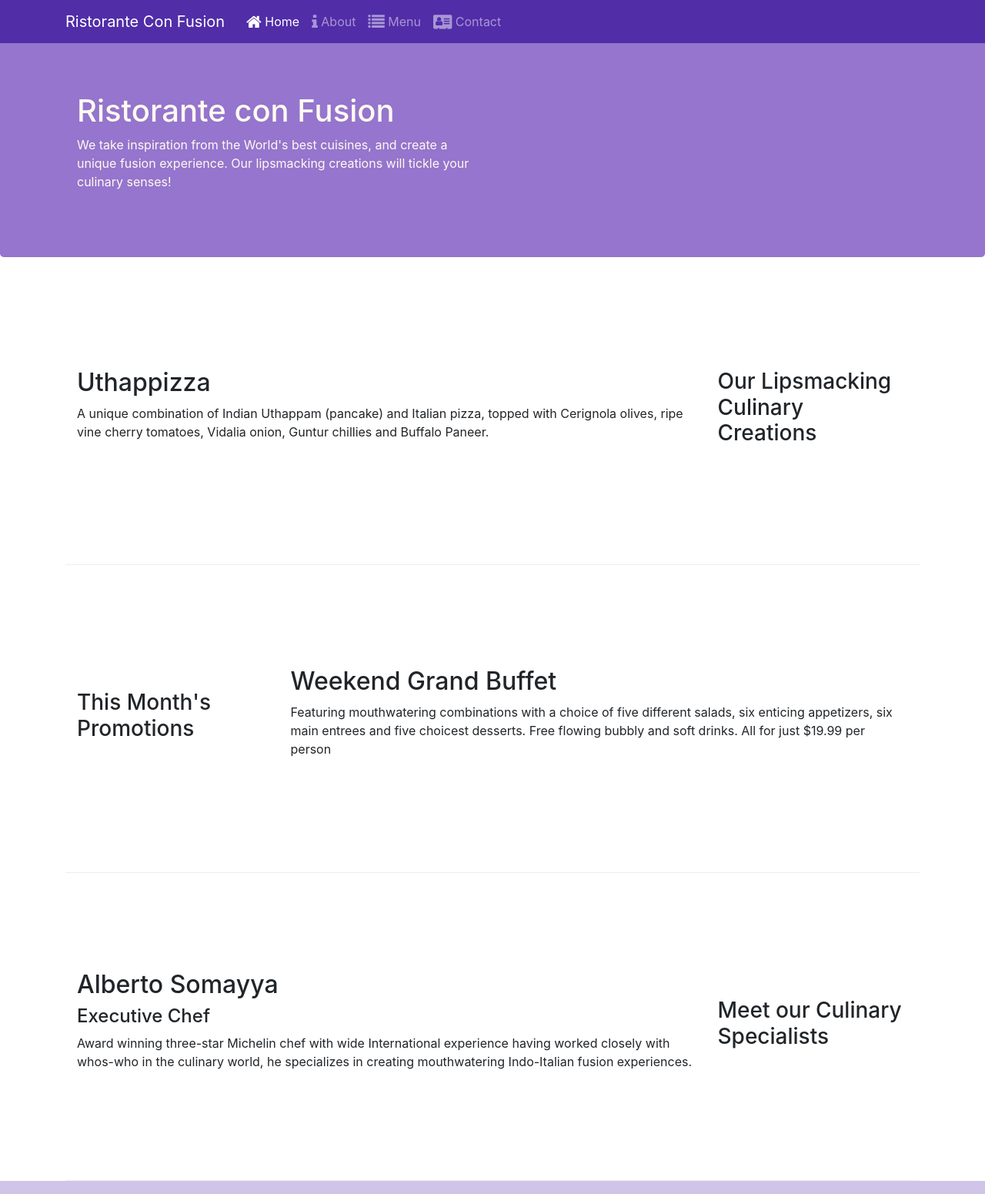
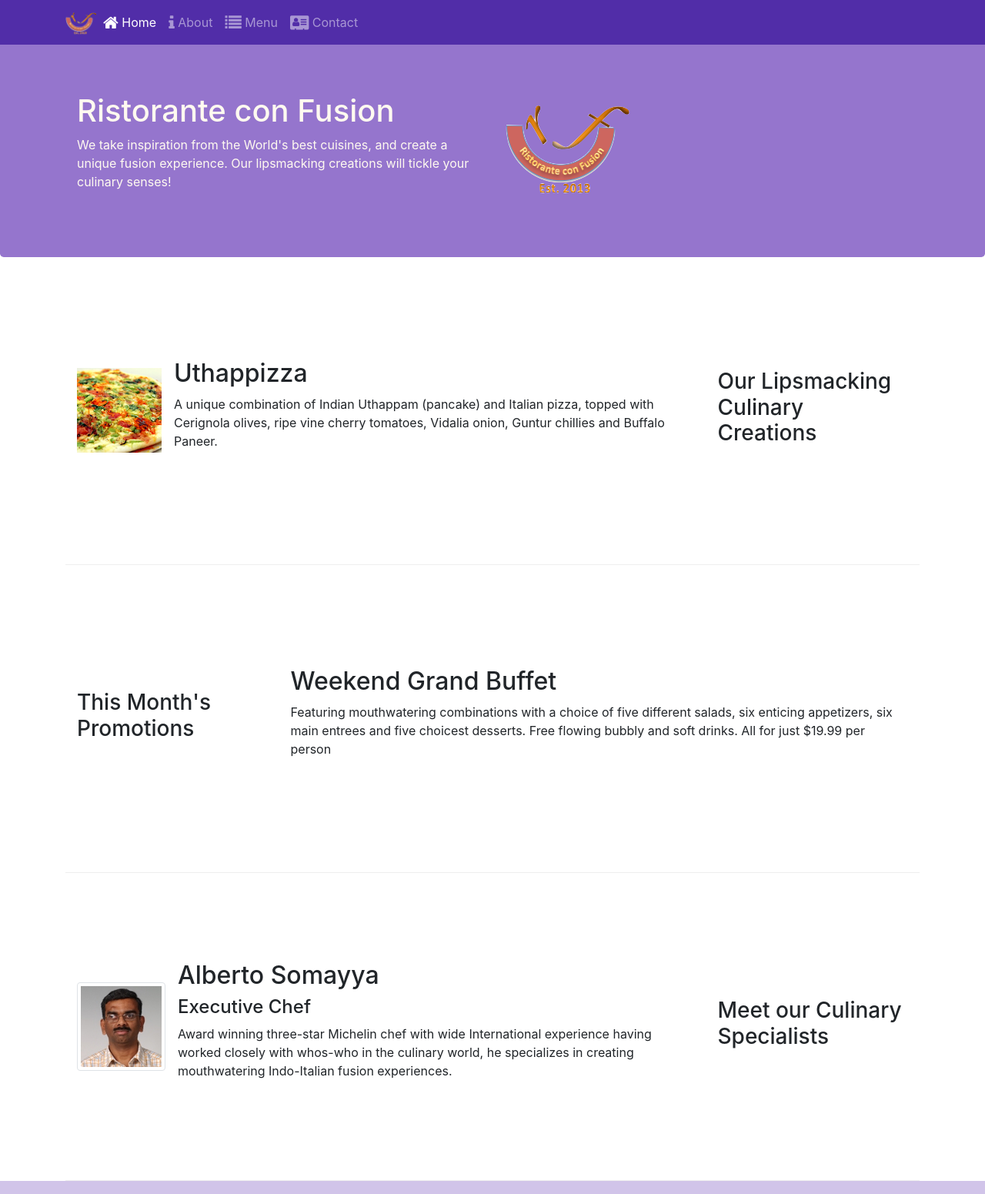
Before and after one commit to vpaklatzis/BootstrapIntro, a website: page index.html in a window 1280 px wide. Shown: the top 1551 px of the page at 77% size. Drawn offline with nearby package versions, Linux system fonts and the light colour scheme.

Commit message:
Added imagess and media objects

```diff
--- a/index.html
+++ b/index.html
@@ -20,7 +20,7 @@
             <button class="navbar-toggler" type="button" data-toggle="collapse" data-target="#Navbar">
                 <span class="navbar-toggler-icon"></span>
             </button>
-            <a href="#" class="navbar-brand mr-auto">Ristorante Con Fusion</a>
+            <a href="#" class="navbar-brand mr-auto"><img src="img/logo.png" height="30" width="41"></a>
             <div class="collapse navbar-collapse" id="Navbar">
                 <ul class="navbar-nav mr-auto">
                     <li class="nav-item active"><a href="#" class="nav-link"><span class="fa fa-home fa-lg"></span> Home</a></li>
@@ -39,7 +39,8 @@
                     <h1>Ristorante con Fusion</h1>
                     <p>We take inspiration from the World's best cuisines, and create a unique fusion experience. Our lipsmacking creations will tickle your culinary senses!</p>
                 </div>
-                <div class="col-12 col-sm">
+                <div class="col-12 col-sm align-self-center">
+                    <img src="img/logo.png" class="img-fluid">
                 </div>
             </div>
         </div>
@@ -51,8 +52,14 @@
                 <h3>Our Lipsmacking Culinary Creations</h3>
             </div>
             <div class="col col-sm order-sm-first col-md">
-                <h2>Uthappizza</h2>
-                <p>A unique combination of Indian Uthappam (pancake) and Italian pizza, topped with Cerignola olives, ripe vine cherry tomatoes, Vidalia onion, Guntur chillies and Buffalo Paneer.</p>
+                <div class="media">
+                    <img src="img/uthappizza.png" alt="uthappizza" class="d-flex mr-3 img-thumnail align-self-center">
+                        <div class="media-body">
+                            <h2 class="mt-0">Uthappizza</h2>
+                            <p class="d-none d-sm-block">A unique combination of Indian Uthappam (pancake) and Italian pizza, topped with Cerignola olives,
+                                 ripe vine cherry tomatoes, Vidalia onion, Guntur chillies and Buffalo Paneer.</p>
+                        </div>
+                </div>
             </div>
         </div>
 
@@ -62,7 +69,8 @@
             </div>
             <div class="col col-sm col-md">
                 <h2>Weekend Grand Buffet</h2>
-                <p>Featuring mouthwatering combinations with a choice of five different salads, six enticing appetizers, six main entrees and five choicest desserts. Free flowing bubbly and soft drinks. All for just $19.99 per person </p>
+                <p class="d-none d-sm-block">Featuring mouthwatering combinations with a choice of five different salads,
+                    six enticing appetizers, six main entrees and five choicest desserts. Free flowing bubbly and soft drinks. All for just $19.99 per person </p>
             </div>
         </div>
 
@@ -71,9 +79,16 @@
                 <h3>Meet our Culinary Specialists</h3>
             </div>
             <div class="col col-sm order-sm-first col-md">
-                <h2>Alberto Somayya</h2>
-                <h4>Executive Chef</h4>
-                <p>Award winning three-star Michelin chef with wide International experience having worked closely with whos-who in the culinary world, he specializes in creating mouthwatering Indo-Italian fusion experiences. </p>
+                <div class="media">
+                    <img src="img/alberto.png" alt="alberto" class="d-flex mr-3 align-self-center img-thumbnail">
+                    <div class="media-body">
+                        <h2 class="mt-0">Alberto Somayya</h2>
+                        <h4>Executive Chef</h4>
+                        <p class="d-none d-sm-block">Award winning three-star Michelin chef with wide International experience having worked closely with whos-who in the culinary world,
+                            he specializes in creating mouthwatering Indo-Italian fusion experiences. </p>
+                    </div>
+                </div>
+
             </div>
         </div>
     </div>
--- a/style.css
+++ b/style.css
@@ -38,10 +38,6 @@ body {
     background: #512DA8;
 }
 
-.collapse {
-    padding-left: 20px;
-}
-
 #copyright-container {
     padding-top: 30px;
 }
```
Also changed, not shown: aboutus.html (+3 -2 lines), contactus.html (+3 -2 lines), img/alberto.png (added), img/buffet.png (added), img/logo.png (added), img/uthappizza.png (added), 1 other file.
